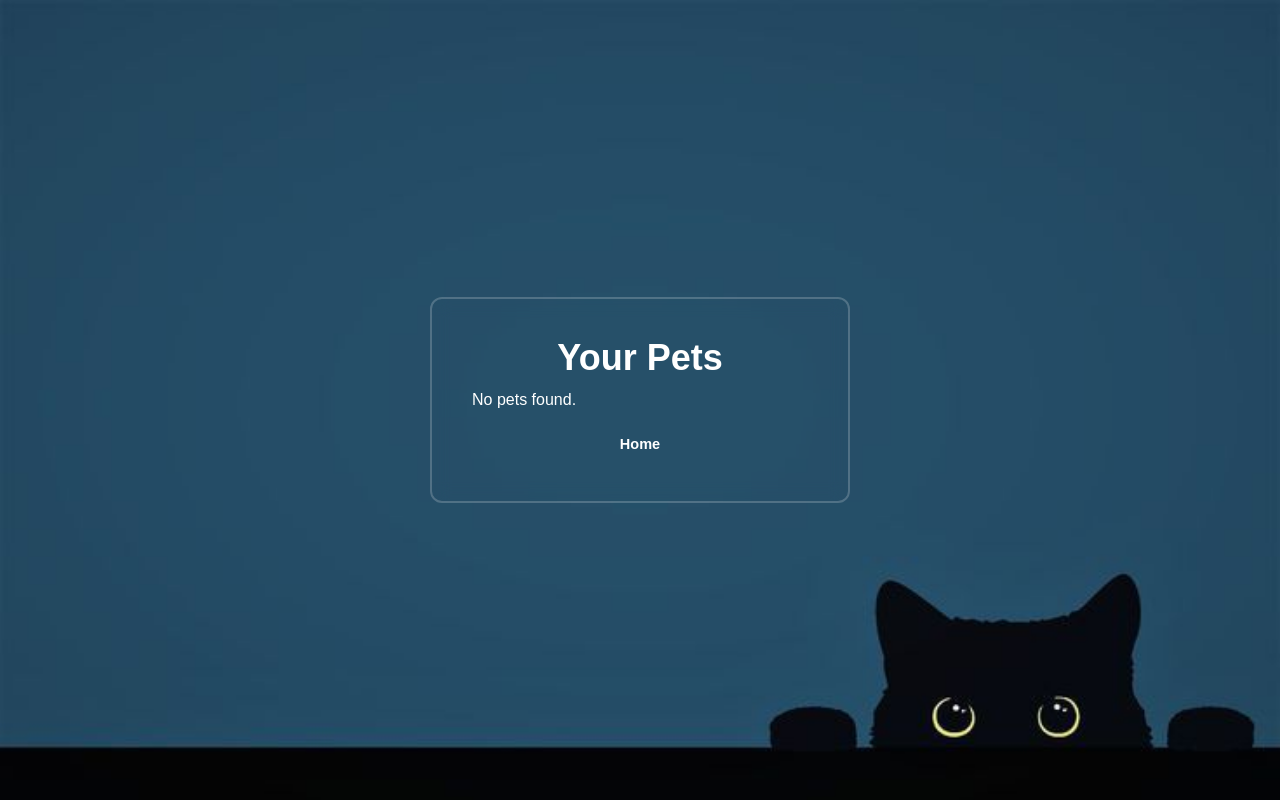
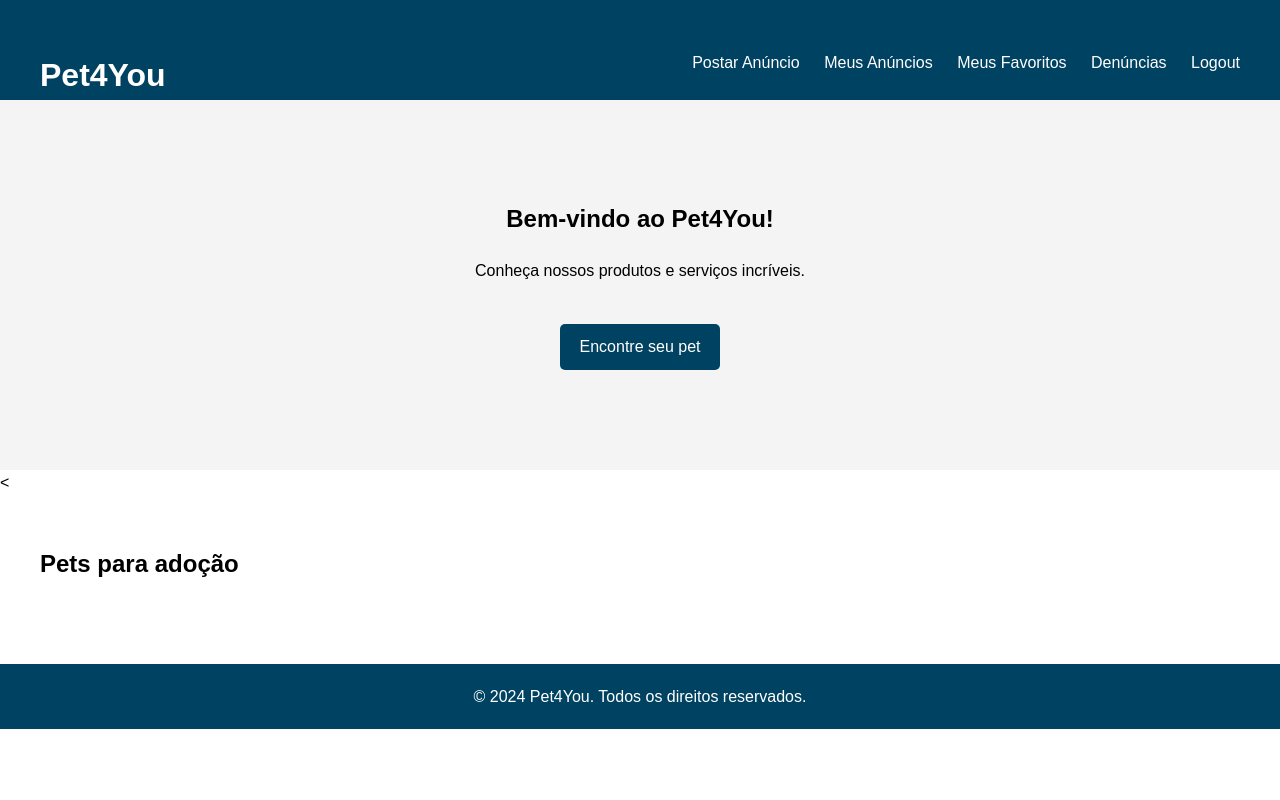
Before and after one commit to antonioz2022/ProjetoFDS, a Django app: page /pet4you_app/list/ in a window 1280 px wide. Run offline with Django 5.2, Linux system fonts and the light colour scheme; the visitor is signed in with stand-in values (Sample User, id 1); data that the repository does not hold is empty.

Commit message:
Update Home Styles

```diff
--- a/pet4you_app/static/css/styles.css
+++ b/pet4you_app/static/css/styles.css
@@ -217,6 +217,7 @@
   display: inline;
   margin-left: 20px;
 }
+
 
 .home-nav ul li a {
   color: #fff;
--- a/pet4you_app/templates/list.html
+++ b/pet4you_app/templates/list.html
@@ -1,20 +1,50 @@
 {% extends "base.html" %}
 {% block body %}
 
-<div class="body-splat">
-    <div class="wrapper">
-        <h1>Your Pets</h1>
-        {% if pets %}
+<header class="home-header white-header">
+  <div class="container">
+    <h1 id="home-link">Pet4You</h1>
+    <nav class="home-nav">
       <ul>
-            {% for pet in pets %}
-            <li>
+        {% if user.is_authenticated %}
+        <li><a href="{% url 'pet4you:posting' %}" class="nav-link">Postar Anúncio</a></li>
+        <li><a href="{% url 'pet4you:list' %}" class="nav-link">Meus Anúncios</a></li>
+        <li><a href="{% url 'pet4you:favorite' %}" class="nav-link">Meus Favoritos</a></li>
+        {% if user.is_staff %}
+        <li><a href="{% url 'pet4you:report_list' %}" class="nav-link">Denúncias</a></li>
+        {% endif %}
+        {% csrf_token %}
+        <li><a href="{% url 'pet4you:logout' %}" class="nav-link">Logout</a></li>
+        {% else %}
+        <li><a href="{% url 'pet4you:login' %}" class="nav-link">Login</a></li>
+        <li><a href="{% url 'pet4you:register' %}" class="nav-link">Sign up</a></li>
+        {% endif %}
+      </ul>
+    </nav>
+  </div>
+</header>
+
+<section class="banner">
+  <div class="container">
+    <h2>Bem-vindo ao Pet4You!</h2>
+    <p>Conheça nossos produtos e serviços incríveis.</p>
+    <a href="#" class="btn">Encontre seu pet</a>
+  </div>
+</section>
+
+<<!-- No seu template home.html -->
+
+<section class="content">
+  <div class="container">
+    <h2>Pets para adoção</h2>
+    <div class="services">
+      {% for pet in pets_para_adocao %}
+      <div class="service">
+        <img src="{{pet.photo}}" alt="" height="100">
         <h3>{{ pet.name }}</h3>
-                <p>Species: {{ pet.species }}</p>
-                <p>Breed: {{ pet.breed }}</p>
-                <p>Age: {{ pet.age }}</p>
-                <p>Description: {{ pet.description }}</p>
-                <img src="{{pet.photo}}" alt="" height="100"> <br>
-                <a href="{% url 'pet4you:edit_post' pet.id %}">Editar</a>
+        <p>Descrição: {{ pet.description }}</p>
+        <br><a class='button-2'href="{% url 'pet4you:edit_post' pet.id %}">Editar</a></br>
+        <a class='button-2' href="{% url 'pet4you:report' pet.id %}">Reportar</a></br>
          <form method="post" action="{% url 'pet4you:favoritar_pet' pet.id %}">
           {% csrf_token %}
           {% if pet.favorited %}
@@ -22,16 +52,31 @@
           {% else %}
           <button type="submit" class="button-2">Favoritar</button>
           {% endif %}
-                </form>
-            </li>
+
+      </div>
       {% endfor %}
-        </ul>
-        {% else %}
-        <p>No pets found.</p>
-        {% endif %}
-        <div class="register-link">
-            <p><a href="{% url 'pet4you:home' %}">Home</a></p>
     </div>
   </div>
+</section>
+
+
+<footer class="home-footer">
+  <div class="container">
+    <p>&copy; 2024 Pet4You. Todos os direitos reservados.</p>
   </div>
+</footer>
+
+<script>
+  document.querySelectorAll('.nav-link').forEach(link => {
+    link.addEventListener('click', () => {
+        link.classList.add('clicked');
+        document.querySelectorAll('.nav-link').forEach(otherLink => {
+            if (otherLink !== link) {
+                otherLink.classList.remove('clicked');
+            }
+        });
+    });
+  });
+</script>
+
 {% endblock %}
```
Also changed, not shown: pet4you_app/templates/home.html (+32 -29 lines), pet4you_app/static/css/Cat(2).png (added), pet4you_app/static/css/Cat.png (added), pet4you_app/static/css/icon-removebg.png (added), pet4you_app/static/css/icon.jpeg (added). Lines whose indentation alone changed are shown as unchanged.
